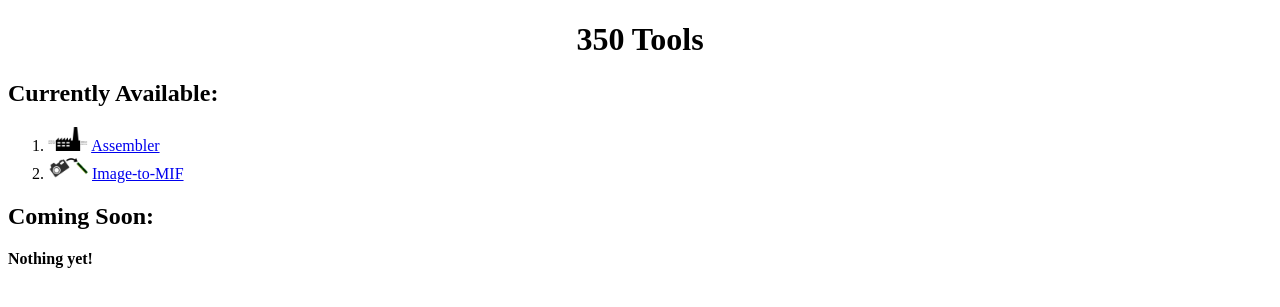
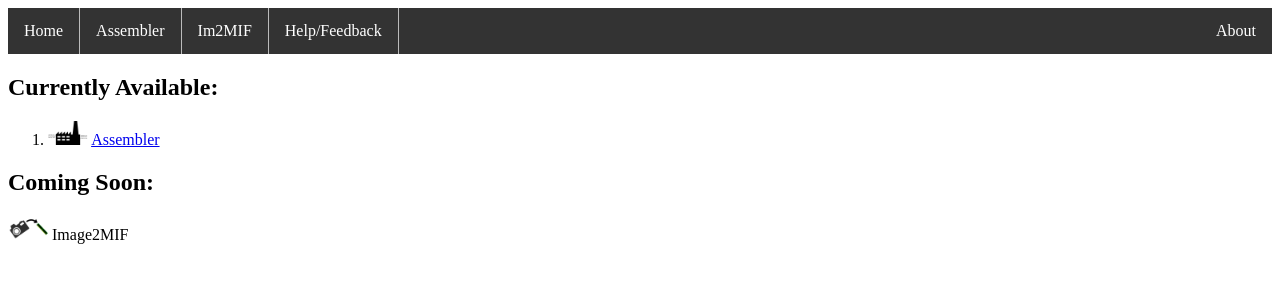
Before and after one commit to tn74/350-tools-mk2, a Django app: page / in a window 1280 px wide. Shown: the top 307 px of the page. Run offline with Django 3.2, Linux system fonts and the light colour scheme.

Commit message:
Home page looks slightly less awful

```diff
--- a/static/index/css/index.css
+++ b/static/index/css/index.css
@@ -5,3 +5,38 @@ h1{
 p{
     text-emphasis: #5b80b2;
 }
+
+.menu ul {
+	list-style-type: none;
+	margin: 0;
+	padding: 0;
+	overflow: hidden;
+	background-color: #333;
+}
+
+.menu li {
+	float: left;
+	border-right: 1px solid #bbb;
+}
+
+.menu li:last-child{
+	border-right: none;
+	float: right;
+}
+
+.menu li a {
+	display: block;
+	color: white;
+	text-align: center;
+	padding: 14px 16px;
+	text-decoration: none;
+}
+
+.menu li a:hover:not(.active) {
+	background-color: #111;
+}
+
+
+.menu .active {
+	background-color: #5988F7;
+}
--- a/static/index/index.html
+++ b/static/index/index.html
@@ -4,14 +4,22 @@
         <link rel="stylesheet" href="/static/index/css/index.css">
     </head>
     <body>
-        <h1>350 Tools</h1>
+	    <div class="menu">
+	    	<ul>
+		    <li><a href=>Home</a></li>
+		    <li><a href=https://350tools.colab.duke.edu/assembler>Assembler</a></li>
+		    <li><a href=https://350tools.colab.duke.edu/im2mif>Im2MIF</a></li>
+		    <li><a href=https://350tools.colab.duke.edu/feedback>Help/Feedback</a></li>
+		    <li><a href=https://350tools.colab.duke.edu/about>About</a></li>
+		</ul>
+	   </div>
         <h2>Currently Available:</h2>
         <ol>
             <li><img src="/static/index/img/assembler.png" alt="Assembler" width="40" /> <a href="https://350tools.colab.duke.edu/assembler">Assembler</a></li>
-            <li><img src="/static/index/img/img-to-mif.png" alt="html cleaner" width="40" /> <a href="http://350tools.colab.duke.edu/img2mif"> Image-to-MIF</a></li>
         </ol>
         <h2>Coming Soon:</h2>
-        <p><strong>Nothing yet!&nbsp;</strong></p>
+	<p><img src="/static/index/img/img-to-mif.png" alt="Image2MIF" width="40"/> Image2MIF</p>
+	<!-- <p><strong>Nothing yet!&nbsp;</strong></p> -->
 
     </body>
 </html>
```
